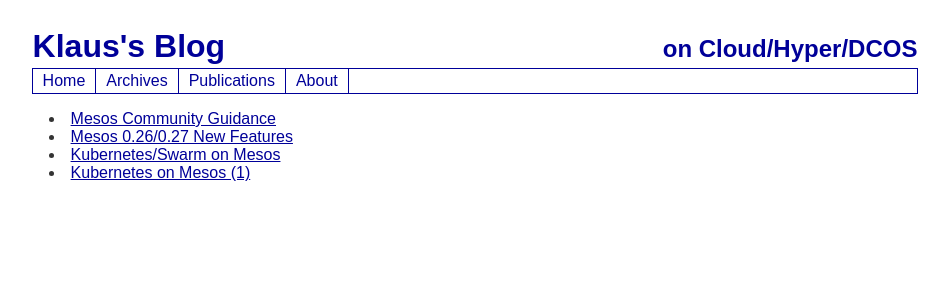
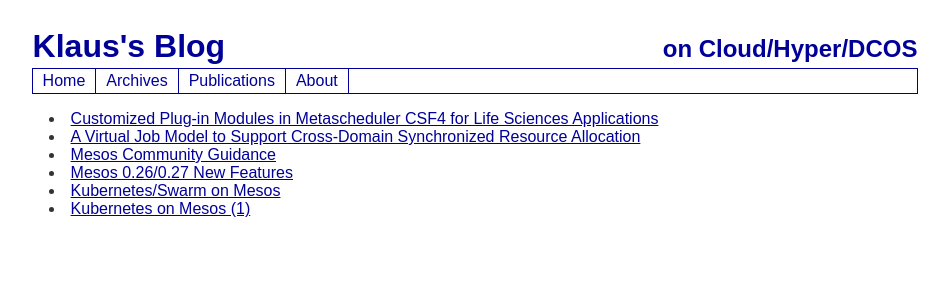
Before and after one commit to k82cn/k82cn.github.io, a Jekyll site: the page built from pub.md, in a window 1280 px wide. Shown: the top 300 px of the page, without its empty margins (165-1114 px from the left). Built offline with Jekyll 4.4.1, drawn with Linux system fonts in a browser that asks for light colours.

Commit message:
Add two papers.

```diff
--- a/pub.md
+++ b/pub.md
@@ -3,6 +3,8 @@
 title: Publications
 ---
 
+* [Customized Plug-in Modules in Metascheduler CSF4 for Life Sciences Applications](http://link.springer.com/article/10.1007/s00354-007-0024-6?no-access=true)
+* [A Virtual Job Model to Support Cross-Domain Synchronized Resource Allocation](http://www.cs.indiana.edu/~yuanluo/publications/VJM.pdf)
 * [Mesos Community Guidance](http://pan.baidu.com/s/1pKp2QCF)
 * [Mesos 0.26/0.27 New Features](http://pan.baidu.com/s/1gezlett)
 * [Kubernetes/Swarm on Mesos](http://pan.baidu.com/s/1pKuILKJ)
```
